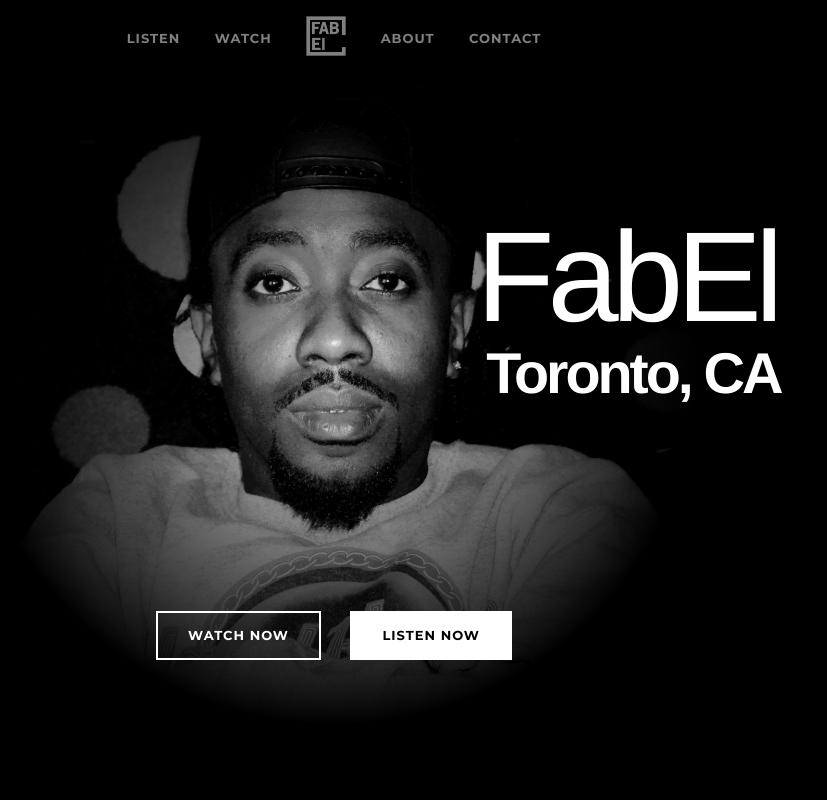
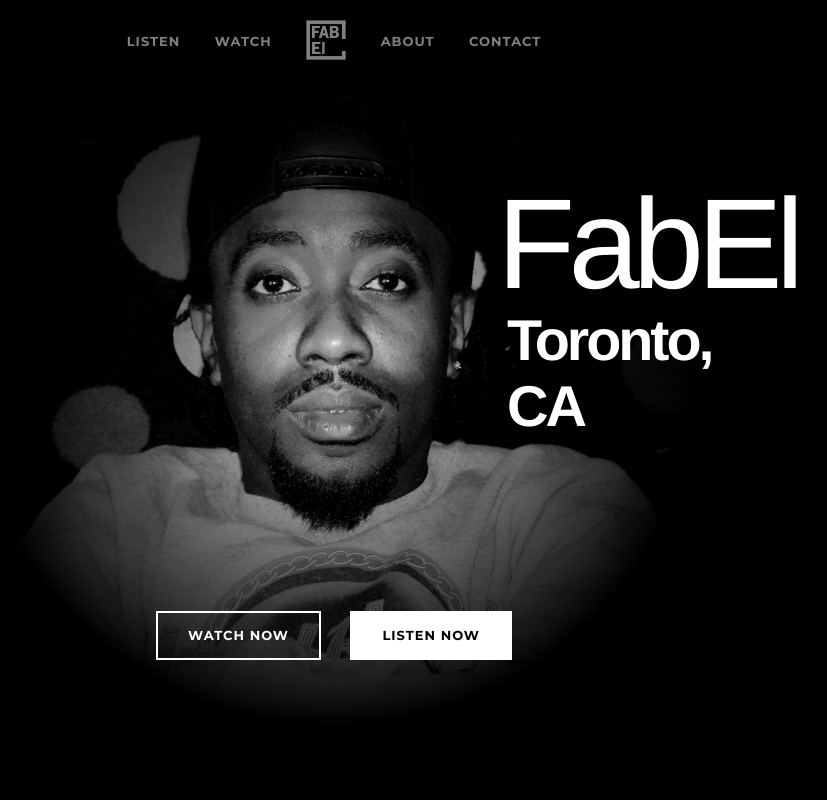
Before and after one commit to rohanbhangui/fabianmayerswebsite, a website built with webpack: page index.html in a window 1280 px wide. Shown: the top 800 px of the page, without its empty margins (306-1133 px from the left). Built offline with nearby package versions, Linux system fonts and the light colour scheme; files whose address does not match are found by name.

Commit message:
mobile work

```diff
--- a/index.html
+++ b/index.html
@@ -7,6 +7,7 @@
 	<body id="home">
 		<%= require('html-loader!./src/assets/partials/header.html') %>
 		<section id="main">
+			<div class="text-relative-container">
 				<div class="text-container">
 					<h1 id="title-text">
 						FabEl
@@ -18,6 +19,7 @@
 				<div id="action-container">
 					<a href="#" class="button alt-secondary" id="watch-now">Watch Now</a>
 					<a href="#" class="button alt-primary" id="listen-now">Listen Now</a>
+				</div>
 			</div>
 		</section>
 		<section id="social">
--- a/src/assets/styles/common/_header.scss
+++ b/src/assets/styles/common/_header.scss
@@ -27,9 +27,14 @@
 			vertical-align: middle;
 			transition: all 0.33s ease;
 			opacity: 0.5;
-			margin: 0 8px;
+			margin: 0 -5px;
+
+			@include small {
+				margin: 0 8px;
+			}
 
 			a {
+				display: inline-block;
 				font-family: $font-secondary;
 				color: white;
 				letter-spacing: 1px;
--- a/src/assets/styles/pages/_home.scss
+++ b/src/assets/styles/pages/_home.scss
@@ -7,10 +7,18 @@
 		background-repeat: no-repeat;
 		min-height: 100vh;
 		width: 100%;
-		position: relative;
+		// position: relative;
 
 		@include xx-large {
 			background-position: 50% 50%;
+		}
+
+		.text-relative-container {
+			max-width: 1080px;
+			width: 100%;
+			position: relative;
+			margin: 0 auto;
+			min-height: inherit;
 		}
 
 		.text-container	{
@@ -22,7 +30,7 @@
 
 
 			@include xx-large {
-				left: 73%;
+				left: 79%;
 				top: 40%;
 				bottom: auto;
 			}
@@ -71,9 +79,11 @@
 			.button, button {
 				margin: 0 7px;
 				width: 100%;
+				padding: 15px 20px;
 
 				@include small {
 					width: auto;
+					padding: 15px 30px;
 				}
 			}
 		}
```
Also changed, not shown: 1 other file. Lines whose indentation alone changed are shown as unchanged.
